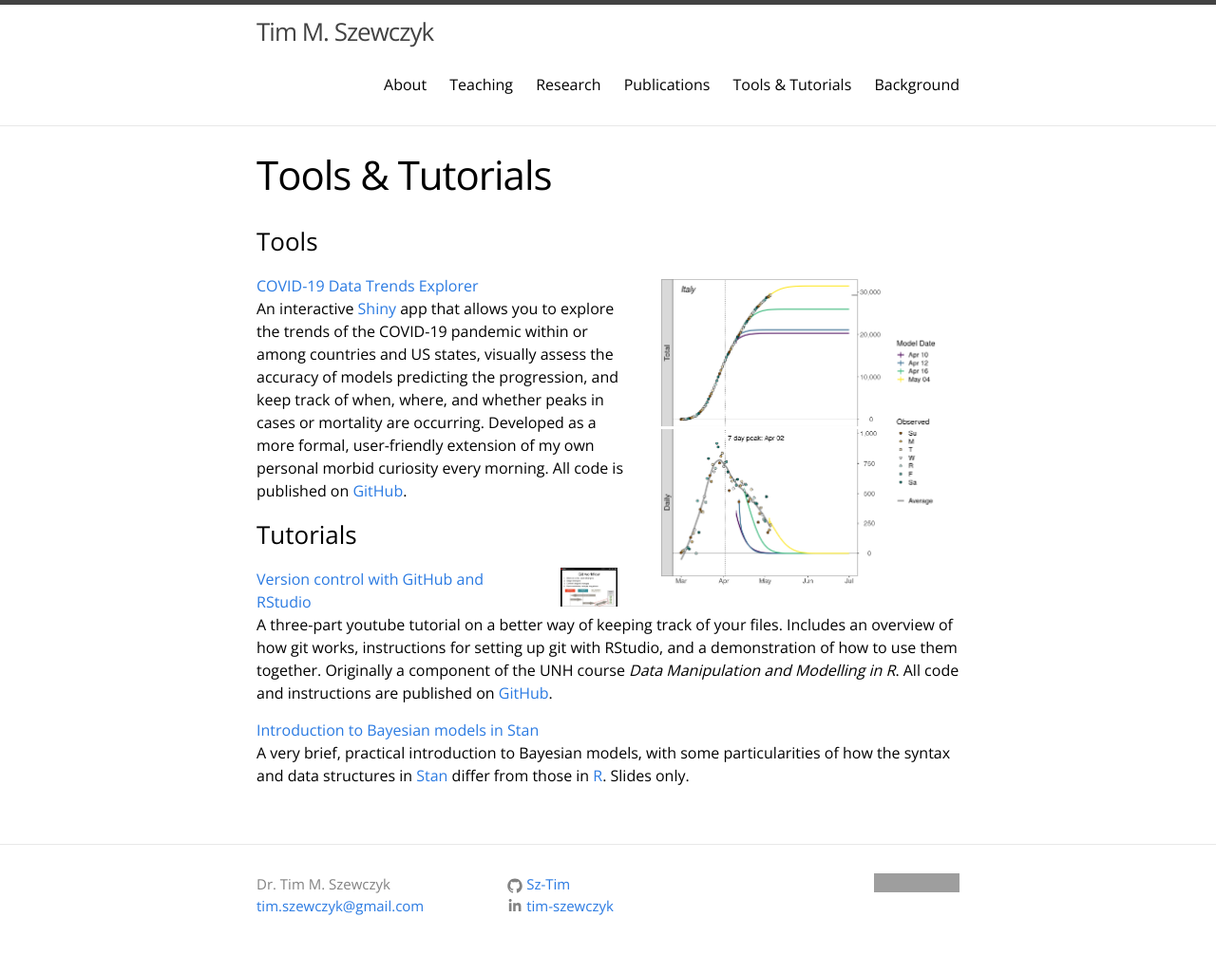
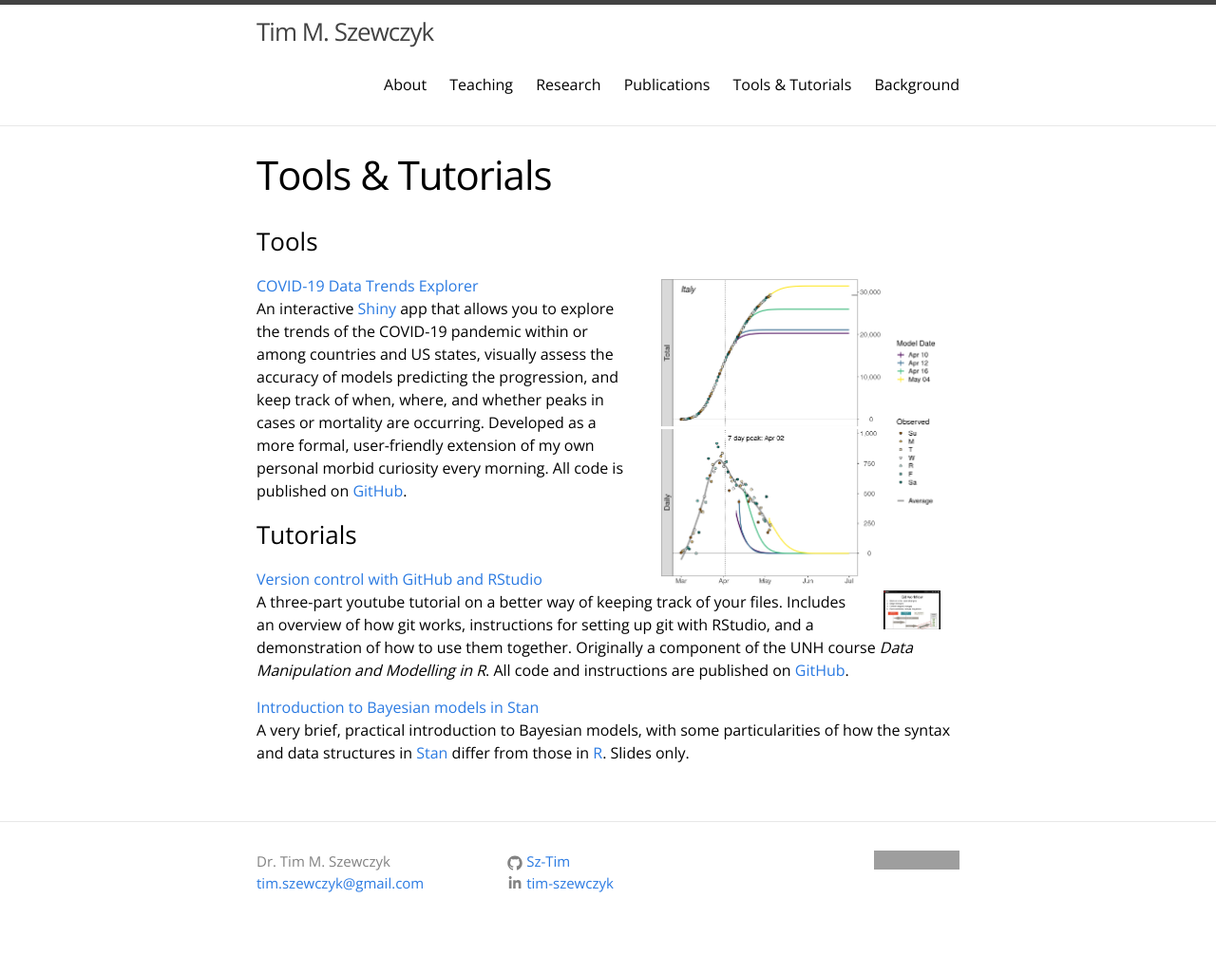
Before and after one commit to Sz-Tim/Sz-Tim.github.io, a Jekyll site: the page built from tools.md, in a window 1280 px wide. Shown: the whole page at 95% size. Built offline with Jekyll 4.4.1, drawn with Linux system fonts in a browser that asks for light colours; after the commit the page ends 1001 px from its top, so only the background shows below that; grey boxes are pictures that could not be loaded.

Commit message:
img placement

```diff
--- a/tools.md
+++ b/tools.md
@@ -11,8 +11,7 @@ An interactive [Shiny](https://shiny.rstudio.com/) app that allows you to explor
 
 
 ### Tutorials
-
-<img align="left" width="60" height="41" style="margin: 0px 20px" src="{{ site.url }}/assets/git_workflow.png">[Version control with GitHub and RStudio](https://www.youtube.com/playlist?list=PL7GjEq0oE7-YrZoV5eWkO-YOQbZtz-RxX)
+[Version control with GitHub and RStudio](https://www.youtube.com/playlist?list=PL7GjEq0oE7-YrZoV5eWkO-YOQbZtz-RxX)<img align="left" width="60" height="41" style="margin: 0px 20px" src="{{ site.url }}/assets/git_workflow.png">
 A three-part youtube tutorial on a better way of keeping track of your files. Includes an overview of how git works, instructions for setting up git with RStudio, and a demonstration of how to use them together. Originally a component of the UNH course *Data Manipulation and Modelling in R*. All code and instructions are published on [GitHub](https://github.com/Sz-Tim/NR995_Module_9).
 
 [Introduction to Bayesian models in Stan]({{ site.url }}/assets/stan_intro.pdf)
```
